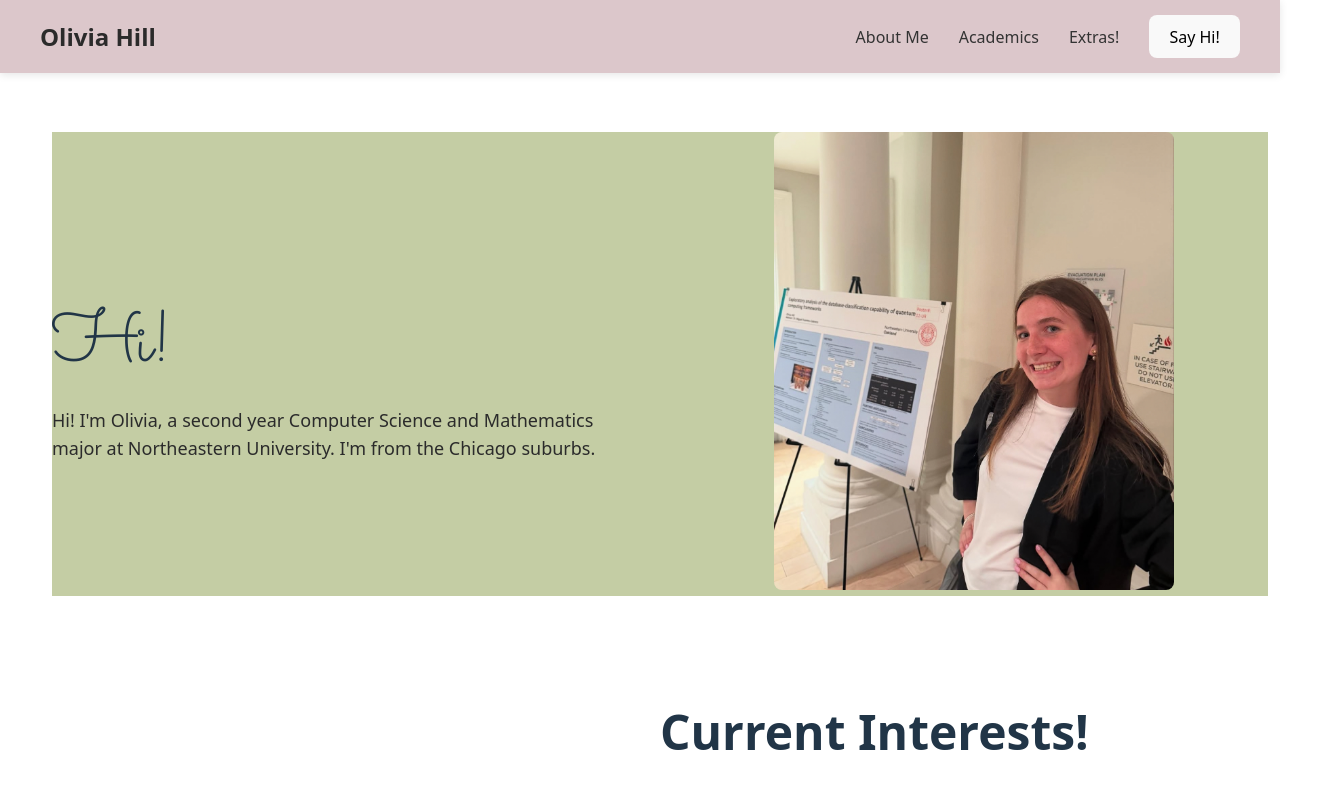
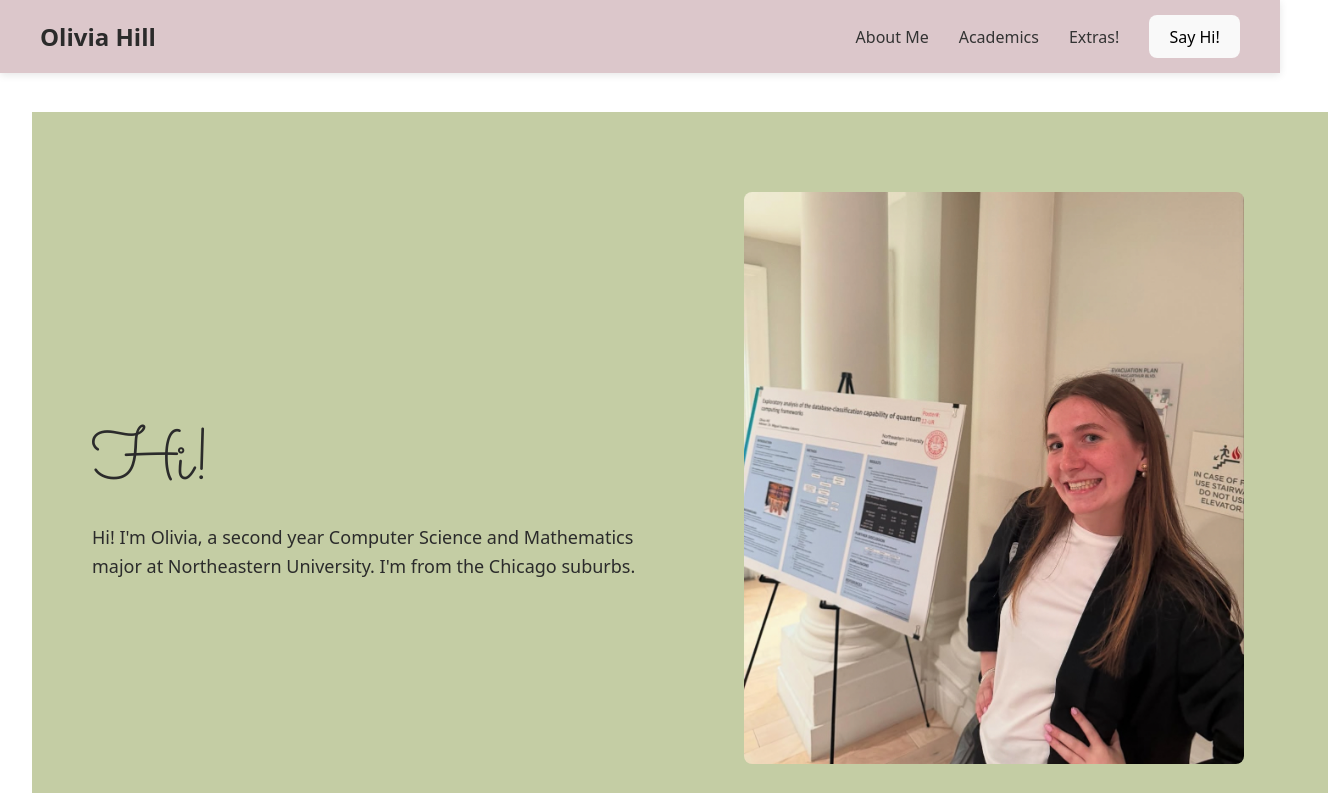
Before and after one commit to hill-ol/personal-website-vercel, a React (Vite) app: page / in a window 1280 px wide. Shown: the top 793 px of the page, 1328 px wide, since content can reach past the window. Built offline with nearby package versions, Linux system fonts and the light colour scheme.

Commit message:
fixing css

```diff
--- a/src/index.css
+++ b/src/index.css
@@ -119,7 +119,7 @@ a:hover {
 }
 
 body {
-  padding-top: 40px;
+  padding-top: 80px;
   margin: 0;
   display: flex;
   place-items: center;
@@ -164,9 +164,9 @@ button:focus-visible {
 }
 
 .about-section {
-  padding: 60px 20px;
+  padding: 0;
   width: 100%;
-  margin: 0 auto;
+  margin: 0;
 }
 
 .about-flex-container {
@@ -175,10 +175,12 @@ button:focus-visible {
   display: flex;
   gap: 40px;
   align-items: center;
+  padding: 60px 40px;
 }
 
 .about-container {
   flex: 1;
+  padding: 20px;
 }
 
 .section-title {
@@ -186,6 +188,7 @@ button:focus-visible {
   font-size: 72px;
   margin-bottom: 20px;
   text-align: left;
+  color: #2B2B2B;
 
   /* Animation */
   opacity: 0;
@@ -216,11 +219,12 @@ button:focus-visible {
 
 .about-image-container {
   flex: 1;
+  padding: 20px;
 }
 
 .about-image-container img {
   width: 100%;
-  max-width: 400px;
+  max-width: 500px;
   height: auto;
   object-fit: cover;
   border-radius: 8px;
@@ -230,6 +234,7 @@ button:focus-visible {
 @media (max-width: 768px) {
   .about-flex-container {
     flex-direction: column;
+    padding: 40px 20px;
   }
 }
 
@@ -251,7 +256,6 @@ button:focus-visible {
   display: flex;
   gap: 40px;
   align-items: center;
-  /*add background coloring please*/
 }
 
 .academic-image-container {
@@ -267,7 +271,6 @@ button:focus-visible {
   display: flex;
   gap: 40px;
   align-items: center;
-  /*add background coloring please*/
 }
 
 .personal-photo {
```
